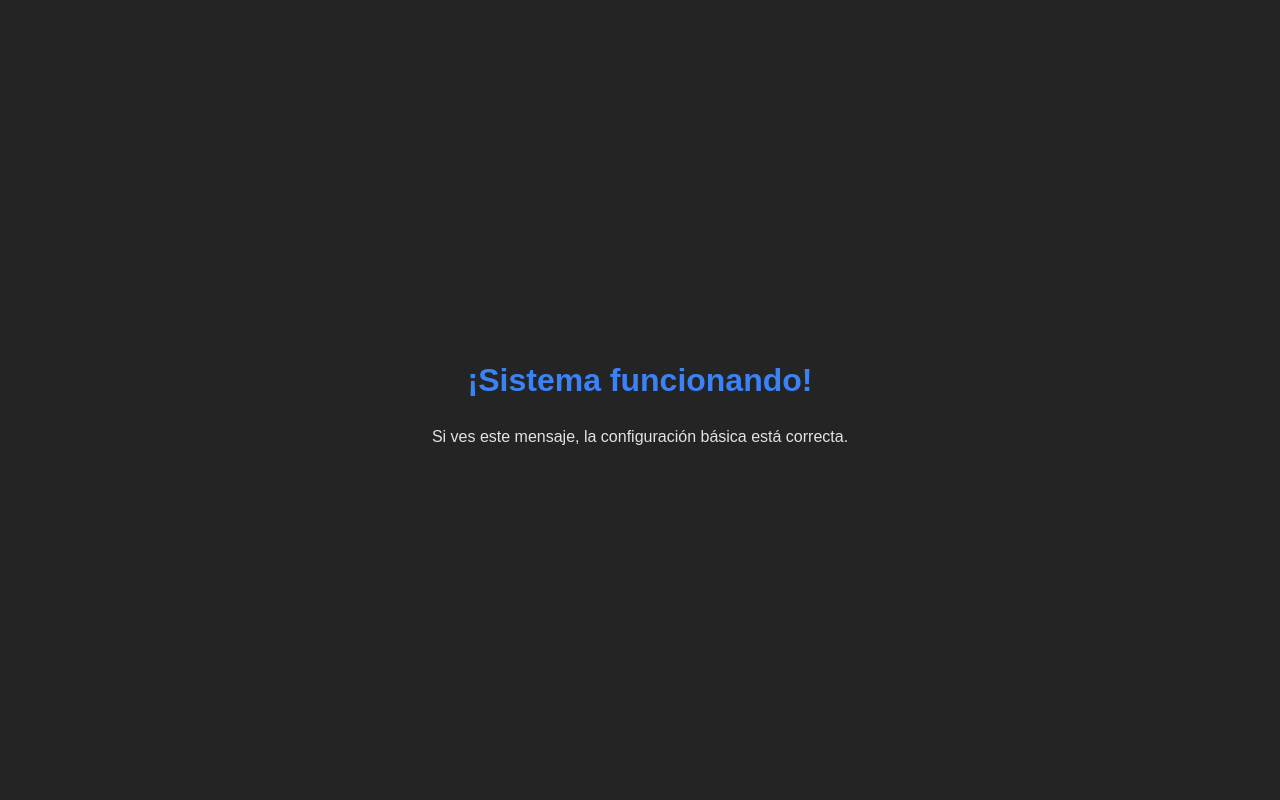
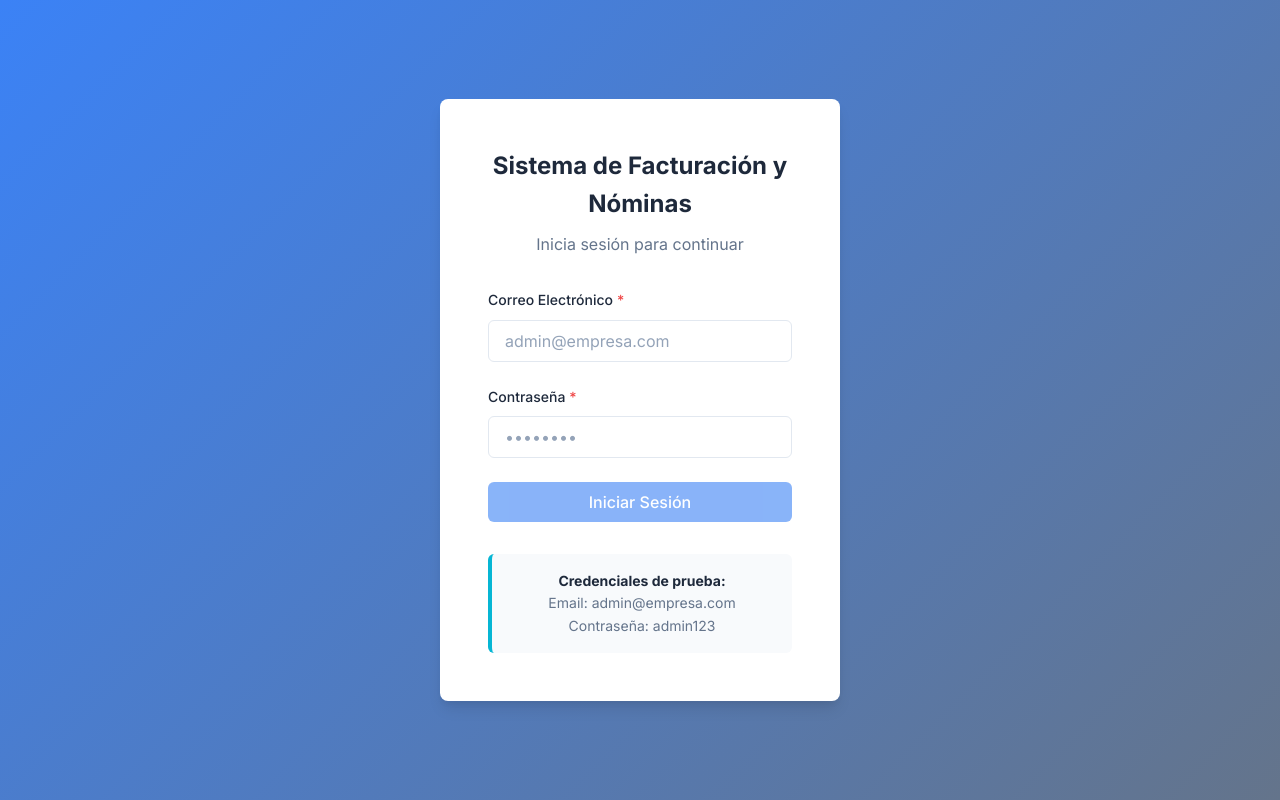
Before and after one commit to BlackRubick/Sistema-de-facturaci-n-para-nominas-, a React (Vite) app: page /login in a window 1280 px wide. Built offline with nearby package versions, Linux system fonts and the light colour scheme.

Commit message:
first commit

```diff
--- a/src/App.jsx
+++ b/src/App.jsx
@@ -1,11 +1,23 @@
 import React from 'react';
+import { AuthContextProvider } from './context/AuthContext';
+import { AppContextProvider } from './context/AppContext';
+import AppRoutes from './routes/AppRoutes';
+import './styles/globals.css';
+import './styles/components/auth.css';
+import './styles/components/buttons.css';
+import './styles/components/forms.css';
+import './styles/components/sidebar.css';
+import './styles/components/header.css';
+import './styles/components/dashboard.css';
+import './styles/components/payroll.css';
 
 function App() {
   return (
-    <div style={{ padding: '20px', fontFamily: 'Arial, sans-serif' }}>
-      <h1 style={{ color: '#3b82f6' }}>¡Sistema funcionando!</h1>
-      <p>Si ves este mensaje, la configuración básica está correcta.</p>
-    </div>
+    <AuthContextProvider>
+      <AppContextProvider>
+        <AppRoutes />
+      </AppContextProvider>
+    </AuthContextProvider>
   );
 }
 
--- a/src/main.jsx
+++ b/src/main.jsx
@@ -1,7 +1,7 @@
 import React from 'react';
 import ReactDOM from 'react-dom/client';
 import App from './App.jsx';
-import './index.css';
+import './styles/globals.css';
 
 ReactDOM.createRoot(document.getElementById('root')).render(
   <React.StrictMode>
```
Also changed, not shown: index.html (renamed from public/index.html), public/logo192.png (deleted), public/logo512.png (deleted).
